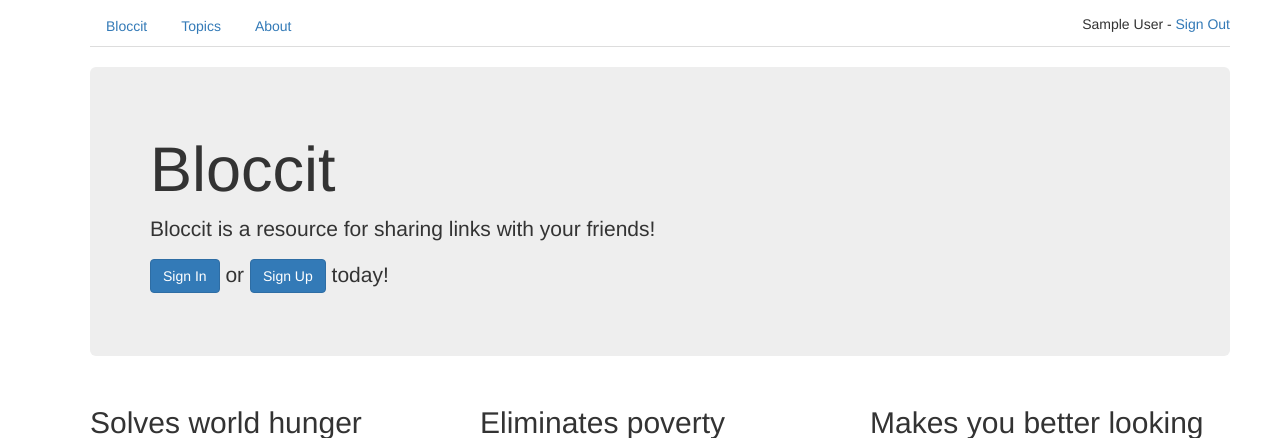
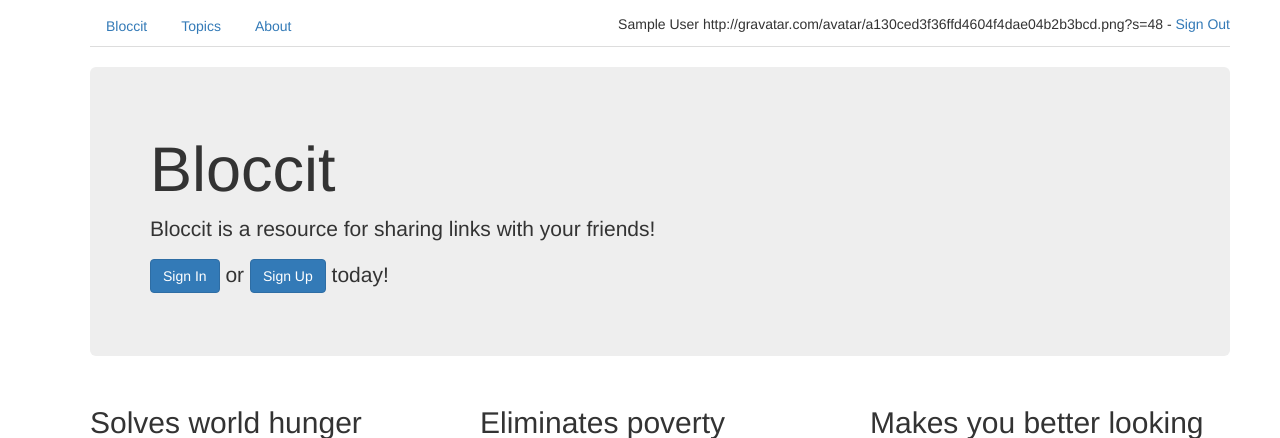
Before and after one commit to felipe-sq/bloccit, a Rails app: page / in a window 1280 px wide. Shown: the top 438 px of the page. Run offline with Rails 7, Linux system fonts and the light colour scheme; the visitor is signed in with stand-in values (Sample User, id 1); style sheets or scripts are compiled from the project's sources; some libraries are stand-ins or nearby versions.

Commit message:
First assignment commit

```diff
--- a/app/helpers/sessions_helper.rb
+++ b/app/helpers/sessions_helper.rb
@@ -10,4 +10,9 @@ module SessionsHelper
   def current_user
     User.find_by(id: session[:user_id])
   end
+
+  def avatar_url(user)
+    gravatar_id = Digest::MD5::hexdigest(user.email).downcase
+    "http://gravatar.com/avatar/#{gravatar_id}.png?s=48"
+  end
 end
--- a/app/views/layouts/application.html.erb
+++ b/app/views/layouts/application.html.erb
@@ -17,7 +17,7 @@
 
       <div class="pull-right user-info">
         <% if current_user %>
-          <%= current_user.name %> - <%= link_to "Sign Out", session_path(current_user), method: :delete %>
+          <%= current_user.name %> <%= avatar_url(current_user) %> - <%= link_to "Sign Out", session_path(current_user), method: :delete %>
         <% else %>
           <%= link_to "Sign In", new_session_path %> or
           <%= link_to "Sign Up", new_user_path %>
```
